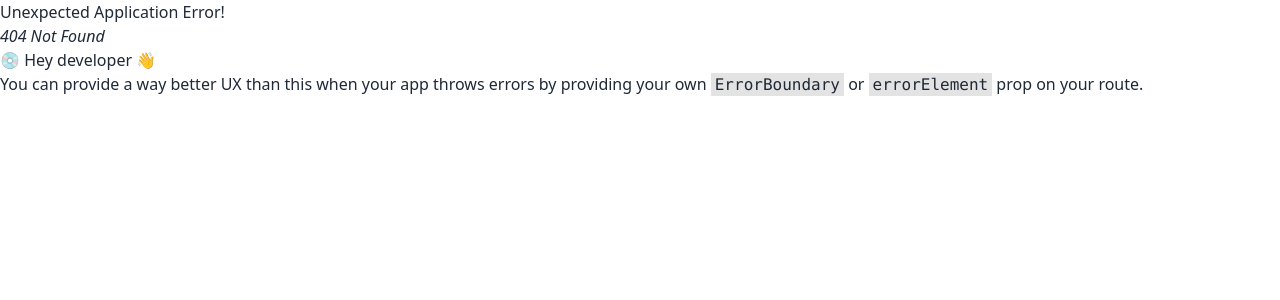
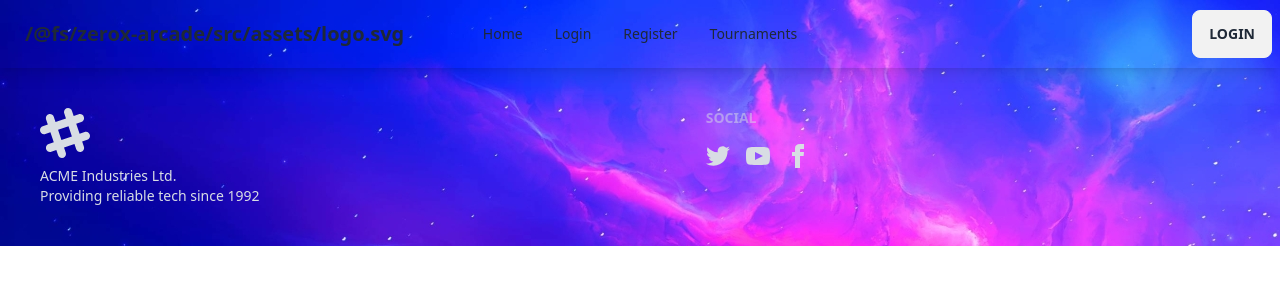
Before and after one commit to Abrar-404/Zerox-Arcade, a React (Vite) app in the folder zerox-arcade/: page /footer in a window 1280 px wide. Before the commit this address had no page. Shown: the top 300 px of the page. Built offline with nearby package versions, Linux system fonts and the light colour scheme.

Commit message:
Added footer, banner page and card details

```diff
--- /dev/null
+++ b/zerox-arcade/src/Components/CardDetails/CardDetails.jsx
@@ -0,0 +1,22 @@
+const CardDetails = () => {
+  return (
+    <div className="card w-96 bg-base-100 shadow-xl">
+      <figure className="px-10 pt-10">
+        <img
+          src="/images/stock/photo-1606107557195-0e29a4b5b4aa.jpg"
+          alt="Shoes"
+          className="rounded-xl"
+        />
+      </figure>
+      <div className="card-body items-center text-center">
+        <h2 className="card-title">Shoes!</h2>
+        <p>If a dog chews shoes whose shoes does he choose?</p>
+        <div className="card-actions">
+          <button className="btn btn-primary">Buy Now</button>
+        </div>
+      </div>
+    </div>
+  );
+};
+
+export default CardDetails;
--- a/zerox-arcade/src/Components/Cards/Cards.jsx
+++ b/zerox-arcade/src/Components/Cards/Cards.jsx
@@ -1,6 +1,8 @@
+import { Link } from 'react-router-dom';
+
 /* eslint-disable react/prop-types */
 const Cards = ({ card }) => {
-  const { event_name } = card || {};
+  const { event_name, id } = card || {};
 
   return (
     <div>
@@ -16,7 +18,9 @@
           <h2 className="card-title text-red-700">{event_name}</h2>
           <p>If a dog chews shoes whose shoes does he choose?</p>
           <div className="card-actions">
-            <button className="btn btn-primary">Buy Now</button>
+            <button className="btn btn-primary">
+              <Link to={`/cardsDetails/${id}`}>See Details</Link>
+            </button>
           </div>
         </div>
       </div>
--- /dev/null
+++ b/zerox-arcade/src/Components/Footer/Footer.jsx
@@ -0,0 +1,66 @@
+const Footer = () => {
+  return (
+    <>
+      <footer className="footer p-10 text-neutral-content">
+        <aside>
+          <svg
+            width="50"
+            height="50"
+            viewBox="0 0 24 24"
+            xmlns="http://www.w3.org/2000/svg"
+            fillRule="evenodd"
+            clipRule="evenodd"
+            className="fill-current"
+          >
+            <path d="M22.672 15.226l-2.432.811.841 2.515c.33 1.019-.209 2.127-1.23 2.456-1.15.325-2.148-.321-2.463-1.226l-.84-2.518-5.013 1.677.84 2.517c.391 1.203-.434 2.542-1.831 2.542-.88 0-1.601-.564-1.86-1.314l-.842-2.516-2.431.809c-1.135.328-2.145-.317-2.463-1.229-.329-1.018.211-2.127 1.231-2.456l2.432-.809-1.621-4.823-2.432.808c-1.355.384-2.558-.59-2.558-1.839 0-.817.509-1.582 1.327-1.846l2.433-.809-.842-2.515c-.33-1.02.211-2.129 1.232-2.458 1.02-.329 2.13.209 2.461 1.229l.842 2.515 5.011-1.677-.839-2.517c-.403-1.238.484-2.553 1.843-2.553.819 0 1.585.509 1.85 1.326l.841 2.517 2.431-.81c1.02-.33 2.131.211 2.461 1.229.332 1.018-.21 2.126-1.23 2.456l-2.433.809 1.622 4.823 2.433-.809c1.242-.401 2.557.484 2.557 1.838 0 .819-.51 1.583-1.328 1.847m-8.992-6.428l-5.01 1.675 1.619 4.828 5.011-1.674-1.62-4.829z"></path>
+          </svg>
+          <p>
+            ACME Industries Ltd.
+            <br />
+            Providing reliable tech since 1992
+          </p>
+        </aside>
+        <nav>
+          <header className="footer-title">Social</header>
+          <div className="grid grid-flow-col gap-4">
+            <a>
+              <svg
+                xmlns="http://www.w3.org/2000/svg"
+                width="24"
+                height="24"
+                viewBox="0 0 24 24"
+                className="fill-current"
+              >
+                <path d="M24 4.557c-.883.392-1.832.656-2.828.775 1.017-.609 1.798-1.574 2.165-2.724-.951.564-2.005.974-3.127 1.195-.897-.957-2.178-1.555-3.594-1.555-3.179 0-5.515 2.966-4.797 6.045-4.091-.205-7.719-2.165-10.148-5.144-1.29 2.213-.669 5.108 1.523 6.574-.806-.026-1.566-.247-2.229-.616-.054 2.281 1.581 4.415 3.949 4.89-.693.188-1.452.232-2.224.084.626 1.956 2.444 3.379 4.6 3.419-2.07 1.623-4.678 2.348-7.29 2.04 2.179 1.397 4.768 2.212 7.548 2.212 9.142 0 14.307-7.721 13.995-14.646.962-.695 1.797-1.562 2.457-2.549z"></path>
+              </svg>
+            </a>
+            <a>
+              <svg
+                xmlns="http://www.w3.org/2000/svg"
+                width="24"
+                height="24"
+                viewBox="0 0 24 24"
+                className="fill-current"
+              >
+                <path d="M19.615 3.184c-3.604-.246-11.631-.245-15.23 0-3.897.266-4.356 2.62-4.385 8.816.029 6.185.484 8.549 4.385 8.816 3.6.245 11.626.246 15.23 0 3.897-.266 4.356-2.62 4.385-8.816-.029-6.185-.484-8.549-4.385-8.816zm-10.615 12.816v-8l8 3.993-8 4.007z"></path>
+              </svg>
+            </a>
+            <a>
+              <svg
+                xmlns="http://www.w3.org/2000/svg"
+                width="24"
+                height="24"
+                viewBox="0 0 24 24"
+                className="fill-current"
+              >
+                <path d="M9 8h-3v4h3v12h5v-12h3.642l.358-4h-4v-1.667c0-.955.192-1.333 1.115-1.333h2.885v-5h-3.808c-3.596 0-5.192 1.583-5.192 4.615v3.385z"></path>
+              </svg>
+            </a>
+          </div>
+        </nav>
+      </footer>
+    </>
+  );
+};
+
+export default Footer;
--- a/zerox-arcade/src/Components/Home/Home.jsx
+++ b/zerox-arcade/src/Components/Home/Home.jsx
@@ -1,16 +1,22 @@
 import Cards from '../Cards/Cards';
 import { useLoaderData } from 'react-router-dom';
+import Banner from '../Banner/Banner';
+import Footer from '../Footer/Footer';
 
 const Home = () => {
   const card = useLoaderData();
 
   console.log(card);
   return (
-    <div className="grid md:grid-cols-2 lg:grid-cols-3 gap-5 mt-10 grid-cols-1">
-      {card?.map(allCard => (
-        <Cards key={allCard.id} allCard={allCard}></Cards>
-      ))}
-    </div>
+    <>
+      <Banner></Banner>
+      <div className="grid md:grid-cols-2 lg:grid-cols-3 gap-5 mt-10 grid-cols-1">
+        {card?.map(allCard => (
+          <Cards key={allCard.id} allCard={allCard}></Cards>
+        ))}
+      </div>
+      <Footer></Footer>
+    </>
   );
 };
 
--- a/zerox-arcade/src/Components/Layout/MainLayout.jsx
+++ b/zerox-arcade/src/Components/Layout/MainLayout.jsx
@@ -1,7 +1,6 @@
 import { Outlet } from 'react-router-dom';
 import Navbar from '../Navbar/Navbar';
 import backImg from '../../assets/background.jpg';
-import Banner from '../Banner/Banner';
 
 const MainLayout = () => {
   const bodyStyle = {
@@ -15,7 +14,6 @@
     <div className="max-w-[425px] md:max-w-[768px] space-y-10 lg:max-w-[1400px] mx-auto">
       <div style={bodyStyle}>
         <Navbar></Navbar>
-        <Banner></Banner>
         <Outlet></Outlet>
       </div>
     </div>
--- a/zerox-arcade/src/Components/Login/Login.jsx
+++ b/zerox-arcade/src/Components/Login/Login.jsx
@@ -23,7 +23,7 @@
 
   return (
     <>
-      <div className="hero min-h-screen bg-base-200">
+      <div className="hero min-h-screen">
         <div className="hero-content flex-col lg:flex-row-reverse">
           <div className="text-center lg:text-left">
             <h1 className="text-5xl font-bold">Login now!</h1>
@@ -69,7 +69,7 @@
               </div>
               <p>
                 New to this World? Please{' '}
-                <Link className="text-blue-700 font-semibold" to="/register">
+                <Link className="text-blue-700 font-bold" to="/register">
                   Register
                 </Link>
               </p>
--- a/zerox-arcade/src/Components/Register/Register.jsx
+++ b/zerox-arcade/src/Components/Register/Register.jsx
@@ -27,7 +27,7 @@
 
   return (
     <>
-      <div className="hero min-h-screen bg-base-200">
+      <div className="hero min-h-screen">
         <div className="hero-content flex-col lg:flex-row-reverse">
           <div className="text-center lg:text-left">
             <h1 className="text-5xl font-bold">Register!</h1>
@@ -109,7 +109,7 @@
               </div>
               <p>
                 Already Have An Account? Please{' '}
-                <Link className="font-semibold text-blue-700" to="/login">
+                <Link className="font-bold text-blue-700" to="/login">
                   Login
                 </Link>
               </p>
--- a/zerox-arcade/src/main.jsx
+++ b/zerox-arcade/src/main.jsx
@@ -10,6 +10,8 @@
 import Tournaments from './Components/Tournaments/Tournaments';
 import Cards from './Components/Cards/Cards';
 import AuthProvider from './Providers/AuthProvider';
+import CardDetails from './Components/CardDetails/CardDetails';
+import Footer from './Components/Footer/Footer';
 
 const router = createBrowserRouter([
   {
@@ -19,7 +21,7 @@
       {
         path: '/',
         element: <Home></Home>,
-        loader: () => fetch('data.json'),
+        loader: () => fetch('/data.json'),
       },
       {
         path: '/navbar',
@@ -41,6 +43,14 @@
         path: '/cards',
         element: <Cards></Cards>,
       },
+      {
+        path: '/footer',
+        element: <Footer></Footer>,
+      },
+      {
+        path: '/cardsDetails/:id',
+        element: <CardDetails></CardDetails>,
+      },
     ],
   },
 ]);
```
